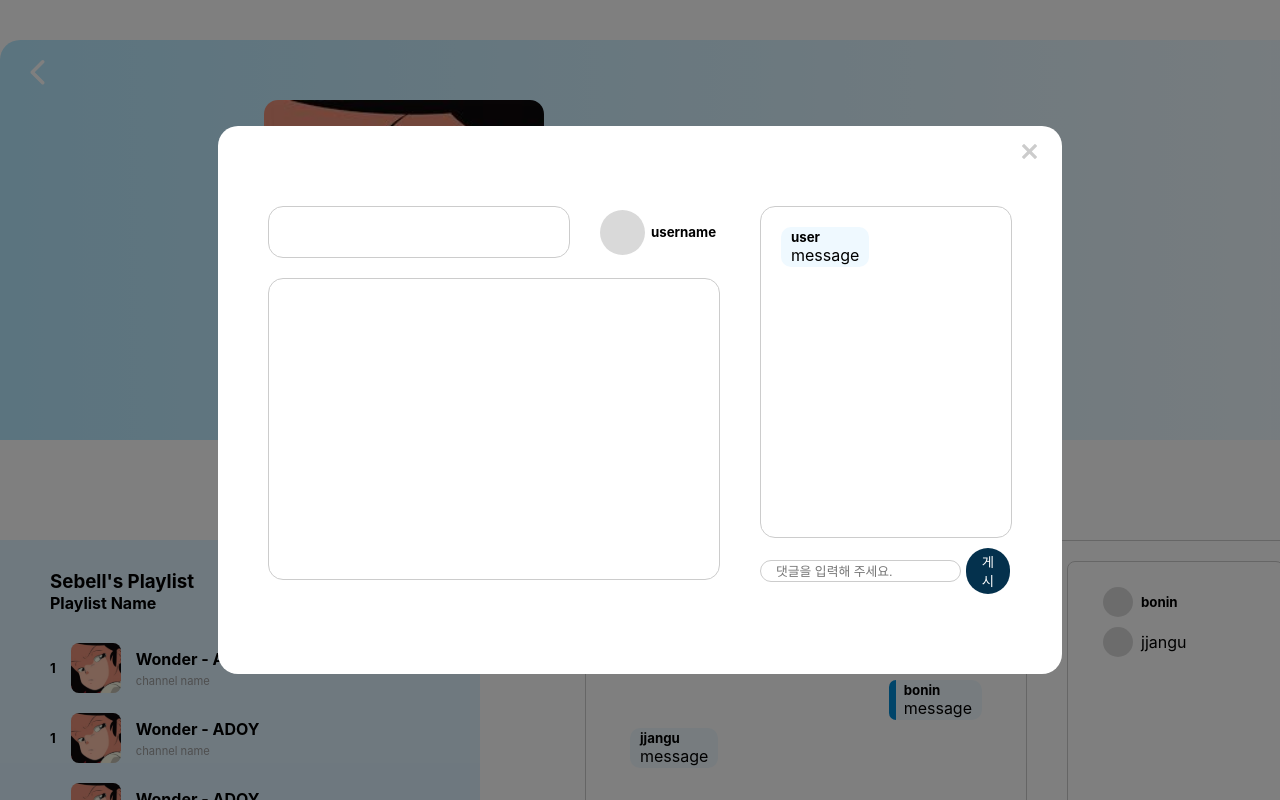
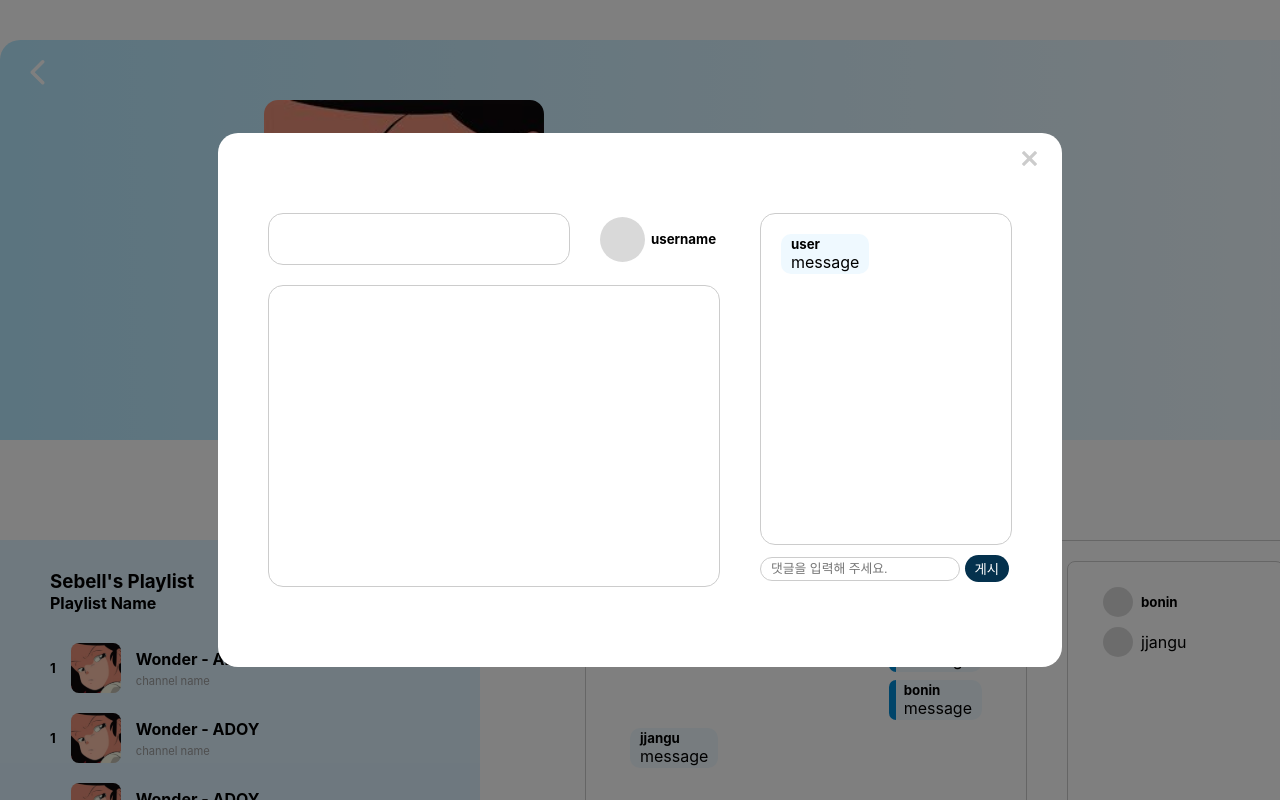
Before and after one commit to programmers-Y2J/CROUP-frontEnd, a React (Create React App) app: page / in a window 1280 px wide. Shown: the top 800 px of the page. Built offline with nearby package versions, Linux system fonts and the light colour scheme.

Commit message:
style: input 태그 padding 추가

```diff
--- a/src/components/Modal/PostDetail.jsx
+++ b/src/components/Modal/PostDetail.jsx
@@ -60,13 +60,14 @@ const CommentForm = styled.div`
   align-items: center;
   gap: 5px;
   > input {
-    width: 80%;
-    height: 20px;
+    width: 75%;
+    height: 16px;
+    padding: 3px 0 3px 10px;
     border: 1px solid #ccc;
     border-radius: 30px;
+    outline: none;
   }
   input::placeholder {
-    padding-left: 15px;
     font-size: 0.8rem;
   }
   > button {
```
